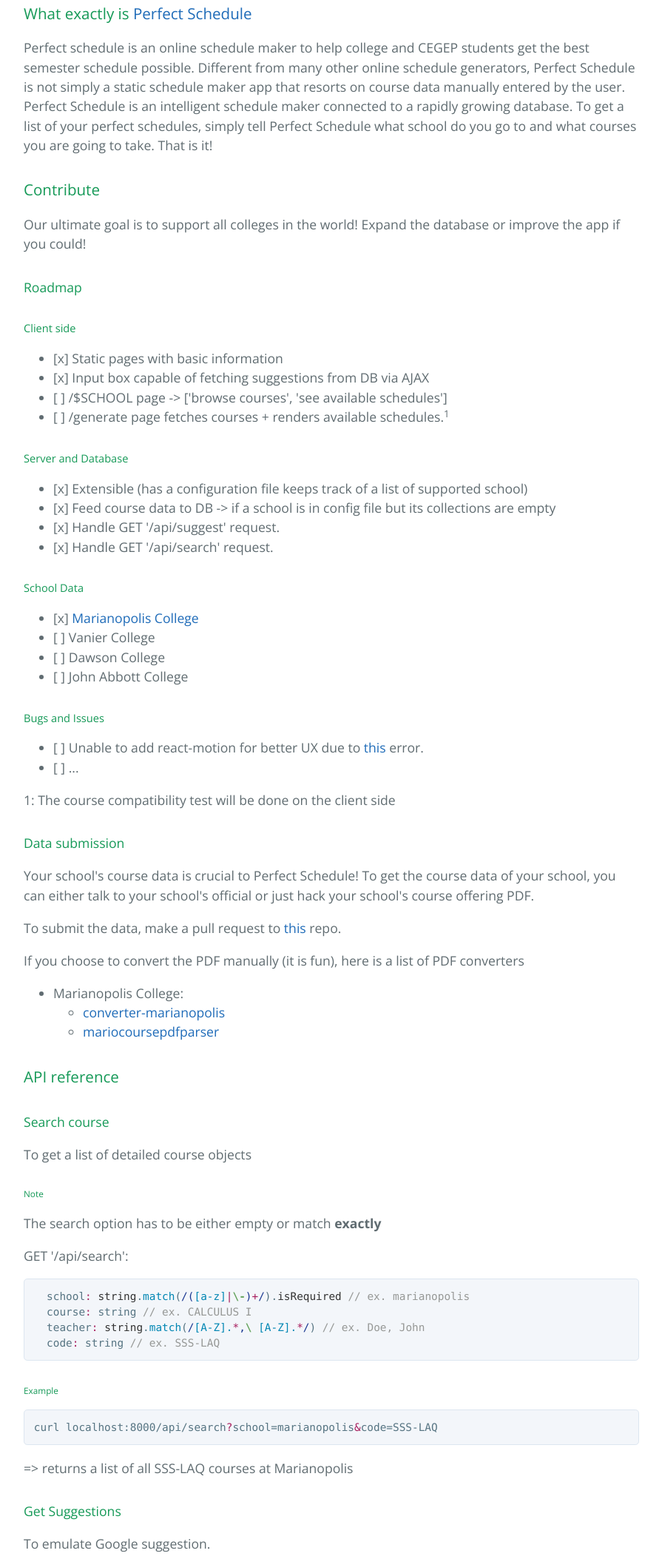
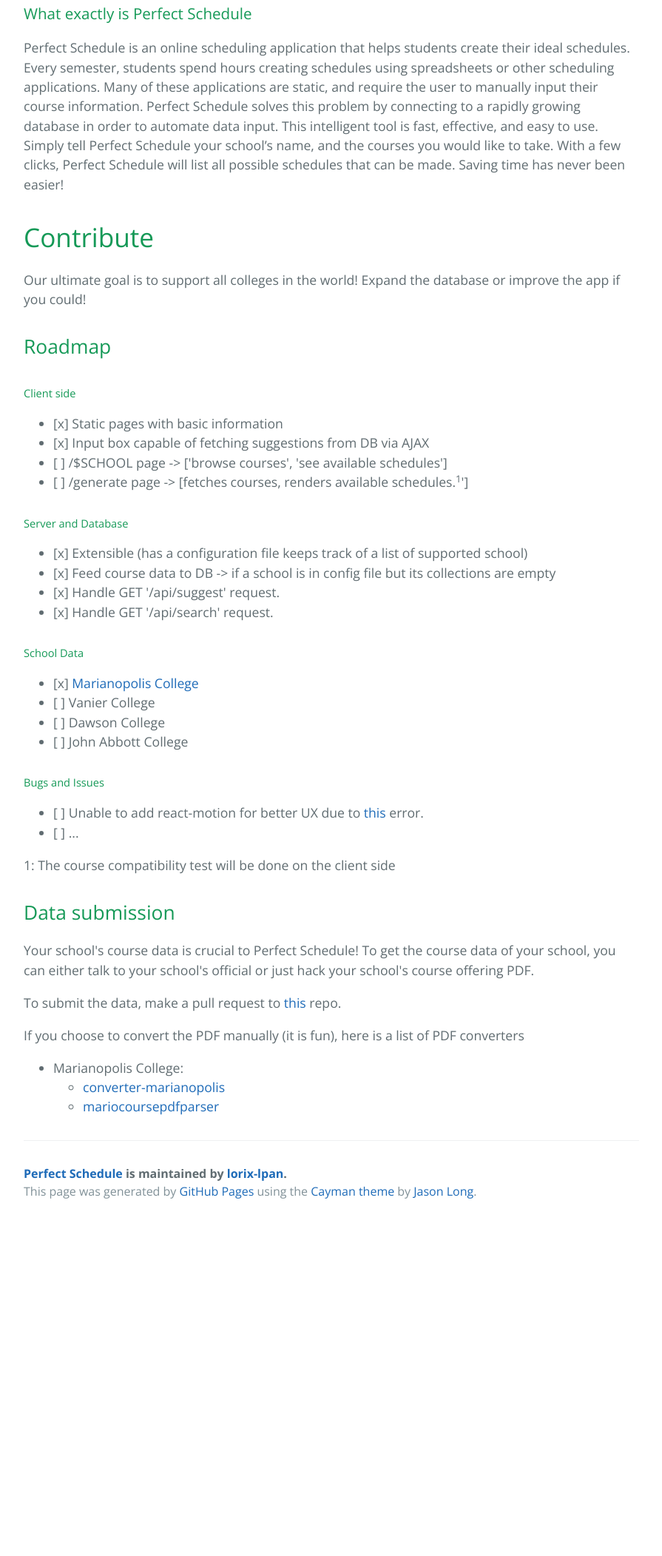
Before and after one commit to lpan/perfect-schedule, a plain HTML site: page index.html in a window 1280 px wide. Shown: the part 665-2768 px from the top of the page at 74% size, without its empty margins (192-1087 px from the left). After the commit the page ends 2319 px from the top, so only its background shows below. Drawn offline with nearby package versions, Linux system fonts and the light colour scheme.

```diff
--- a/index.html
+++ b/index.html
@@ -2,7 +2,7 @@
 <html lang="en-us">
   <head>
     <meta charset="UTF-8">
-    <title>Perfect-schedule by lorix-lpan</title>
+    <title>Perfect Schedule by lorix-lpan</title>
     <meta name="viewport" content="width=device-width, initial-scale=1">
     <link rel="stylesheet" type="text/css" href="stylesheets/normalize.css" media="screen">
     <link href='https://fonts.googleapis.com/css?family=Open+Sans:400,700' rel='stylesheet' type='text/css'>
@@ -11,10 +11,11 @@
   </head>
   <body>
     <section class="page-header">
-      <h1 class="project-name">Perfect-schedule</h1>
+      <h1 class="project-name">Perfect Schedule</h1>
       <h2 class="project-tagline">Create your perfect schedule with easiness</h2>
       <a href="https://github.com/lorix-lpan/perfect-schedule" class="btn">View on GitHub</a>
-      <a href="http://schedule-perfect.me" class="btn">schedule-perfect.me</a>
+      <a href="https://github.com/lorix-lpan/perfect-schedule/zipball/master" class="btn">Download .zip</a>
+      <a href="https://github.com/lorix-lpan/perfect-schedule/tarball/master" class="btn">Download .tar.gz</a>
     </section>
 
     <section class="main-content">
@@ -31,22 +32,17 @@
 <p>This project is still in an early phase of development! </p>
 
 <h3>
-<a id="what-exactly-is-perfect-schedule" class="anchor" href="#what-exactly-is-perfect-schedule" aria-hidden="true"><span aria-hidden="true" class="octicon octicon-link"></span></a>What exactly is <a href="http://schedule-perfect.me">Perfect Schedule</a>
-</h3>
+<a id="what-exactly-is-perfect-schedule" class="anchor" href="#what-exactly-is-perfect-schedule" aria-hidden="true"><span aria-hidden="true" class="octicon octicon-link"></span></a>What exactly is Perfect Schedule</h3>
 
-<p>Perfect schedule is an online schedule maker to help college and CEGEP students get the best
-semester schedule possible. Different from many other online schedule generators, Perfect Schedule is not simply
-a static schedule maker app that resorts on course data manually entered by the user. Perfect Schedule is an
-intelligent schedule maker connected to a rapidly growing database. To get a list of your perfect schedules, simply
-tell Perfect Schedule what school do you go to and what courses you are going to take. That is it!</p>
+<p>Perfect Schedule is an online scheduling application that helps students create their ideal schedules. Every semester, students spend hours creating schedules using spreadsheets or other scheduling applications. Many of these applications are static, and require the user to manually input their course information. Perfect Schedule solves this problem by connecting to a rapidly growing database in order to automate data input. This intelligent tool is fast, effective, and easy to use. Simply tell Perfect Schedule your school’s name, and the courses you would like to take. With a few clicks, Perfect Schedule will list all possible schedules that can be made. Saving time has never been easier!</p>
 
-<h3>
-<a id="contribute" class="anchor" href="#contribute" aria-hidden="true"><span aria-hidden="true" class="octicon octicon-link"></span></a>Contribute</h3>
+<h1>
+<a id="contribute" class="anchor" href="#contribute" aria-hidden="true"><span aria-hidden="true" class="octicon octicon-link"></span></a>Contribute</h1>
 
 <p>Our ultimate goal is to support all colleges in the world! Expand the database or improve the app if you could!</p>
 
-<h4>
-<a id="roadmap" class="anchor" href="#roadmap" aria-hidden="true"><span aria-hidden="true" class="octicon octicon-link"></span></a>Roadmap</h4>
+<h2>
+<a id="roadmap" class="anchor" href="#roadmap" aria-hidden="true"><span aria-hidden="true" class="octicon octicon-link"></span></a>Roadmap</h2>
 
 <h5>
 <a id="client-side" class="anchor" href="#client-side" aria-hidden="true"><span aria-hidden="true" class="octicon octicon-link"></span></a>Client side</h5>
@@ -55,8 +51,7 @@
 <li>[x] Static pages with basic information</li>
 <li>[x] Input box capable of fetching suggestions from DB via AJAX</li>
 <li>[ ] /$SCHOOL page -&gt; ['browse courses', 'see available schedules']</li>
-<li>[ ] /generate page fetches courses + renders available schedules.<sup>1</sup>
-</li>
+<li>[ ] /generate page -&gt; [fetches courses, renders available schedules.<sup>1</sup>']</li>
 </ul>
 
 <h5>
@@ -90,8 +85,8 @@
 
 <p>1: The course compatibility test will be done on the client side</p>
 
-<h4>
-<a id="data-submission" class="anchor" href="#data-submission" aria-hidden="true"><span aria-hidden="true" class="octicon octicon-link"></span></a>Data submission</h4>
+<h2>
+<a id="data-submission" class="anchor" href="#data-submission" aria-hidden="true"><span aria-hidden="true" class="octicon octicon-link"></span></a>Data submission</h2>
 
 <p>Your school's course data is crucial to Perfect Schedule! To get the course data of your school, you can either talk
 to your school's official or just hack your school's course offering PDF.</p>
@@ -110,60 +105,8 @@
 </li>
 </ul>
 
-<h3>
-<a id="api-reference" class="anchor" href="#api-reference" aria-hidden="true"><span aria-hidden="true" class="octicon octicon-link"></span></a>API reference</h3>
-
-<h4>
-<a id="search-course" class="anchor" href="#search-course" aria-hidden="true"><span aria-hidden="true" class="octicon octicon-link"></span></a>Search course</h4>
-
-<p>To get a list of detailed course objects</p>
-
-<h6>
-<a id="note-1" class="anchor" href="#note-1" aria-hidden="true"><span aria-hidden="true" class="octicon octicon-link"></span></a>Note</h6>
-
-<p>The search option has to be either empty or match <strong>exactly</strong></p>
-
-<p>GET '/api/search':</p>
-
-<div class="highlight highlight-source-js"><pre>  school<span class="pl-k">:</span> <span class="pl-smi">string</span>.<span class="pl-c1">match</span>(<span class="pl-sr"><span class="pl-pds">/</span>(<span class="pl-c1">[<span class="pl-c1">a-z</span>]</span><span class="pl-k">|</span><span class="pl-cce">\-</span>)<span class="pl-k">+</span><span class="pl-pds">/</span></span>).<span class="pl-smi">isRequired</span> <span class="pl-c">// ex. marianopolis</span>
-  course<span class="pl-k">:</span> string <span class="pl-c">// ex. CALCULUS I</span>
-  teacher<span class="pl-k">:</span> <span class="pl-smi">string</span>.<span class="pl-c1">match</span>(<span class="pl-sr"><span class="pl-pds">/</span><span class="pl-c1">[<span class="pl-c1">A-Z</span>]</span><span class="pl-c1">.</span><span class="pl-k">*</span>,<span class="pl-cce">\ </span><span class="pl-c1">[<span class="pl-c1">A-Z</span>]</span><span class="pl-c1">.</span><span class="pl-k">*</span><span class="pl-pds">/</span></span>) <span class="pl-c">// ex. Doe, John</span>
-  code<span class="pl-k">:</span> string <span class="pl-c">// ex. SSS-LAQ</span></pre></div>
-
-<h6>
-<a id="example" class="anchor" href="#example" aria-hidden="true"><span aria-hidden="true" class="octicon octicon-link"></span></a>Example</h6>
-
-<div class="highlight highlight-source-shell"><pre>curl localhost:8000/api/search<span class="pl-k">?</span>school=marianopolis<span class="pl-k">&amp;</span>code=SSS-LAQ</pre></div>
-
-<p>=&gt; returns a list of all SSS-LAQ courses at Marianopolis</p>
-
-<h4>
-<a id="get-suggestions" class="anchor" href="#get-suggestions" aria-hidden="true"><span aria-hidden="true" class="octicon octicon-link"></span></a>Get Suggestions</h4>
-
-<p>To emulate Google suggestion.</p>
-
-<h6>
-<a id="note-2" class="anchor" href="#note-2" aria-hidden="true"><span aria-hidden="true" class="octicon octicon-link"></span></a>Note</h6>
-
-<p>By default, all suggestions return maximum 5 data objects per request</p>
-
-<p>GET '/api/suggest';</p>
-
-<div class="highlight highlight-source-js"><pre>{
-  school<span class="pl-k">:</span> <span class="pl-smi">string</span>.<span class="pl-c1">match</span>(<span class="pl-sr"><span class="pl-pds">/</span>(<span class="pl-c1">[<span class="pl-c1">a-z</span>]</span><span class="pl-k">|</span><span class="pl-cce">\-</span>)<span class="pl-k">+</span><span class="pl-pds">/</span></span>).<span class="pl-smi">isRequired</span> <span class="pl-c">// ex. 'marianopolis'</span>
-  type<span class="pl-k">:</span> <span class="pl-smi">string</span>.<span class="pl-c1">match</span>(<span class="pl-sr"><span class="pl-pds">/</span>(teacher<span class="pl-k">|</span>course<span class="pl-k">|</span>code)<span class="pl-pds">/</span></span>).<span class="pl-smi">isRequired</span> <span class="pl-c">// ex. 'teacher'</span>
-  val<span class="pl-k">:</span> string <span class="pl-c">// ex. 'ab'</span>
-}</pre></div>
-
-<h6>
-<a id="example-1" class="anchor" href="#example-1" aria-hidden="true"><span aria-hidden="true" class="octicon octicon-link"></span></a>Example</h6>
-
-<div class="highlight highlight-source-shell"><pre>curl schedule-perfect.me/api/suggest<span class="pl-k">?</span>school=marianopolis<span class="pl-k">&amp;</span><span class="pl-c1">type</span>=teacher<span class="pl-k">&amp;</span>val=ob</pre></div>
-
-<p>=&gt; returns a list of teacher objects whose name contains "ob"</p>
-
       <footer class="site-footer">
-        <span class="site-footer-owner"><a href="https://github.com/lorix-lpan/perfect-schedule">Perfect-schedule</a> is maintained by <a href="https://github.com/lorix-lpan">lorix-lpan</a>.</span>
+        <span class="site-footer-owner"><a href="https://github.com/lorix-lpan/perfect-schedule">Perfect Schedule</a> is maintained by <a href="https://github.com/lorix-lpan">lorix-lpan</a>.</span>
 
         <span class="site-footer-credits">This page was generated by <a href="https://pages.github.com">GitHub Pages</a> using the <a href="https://github.com/jasonlong/cayman-theme">Cayman theme</a> by <a href="https://twitter.com/jasonlong">Jason Long</a>.</span>
       </footer>
```
Also changed, not shown: params.json (+1 -1 lines).
